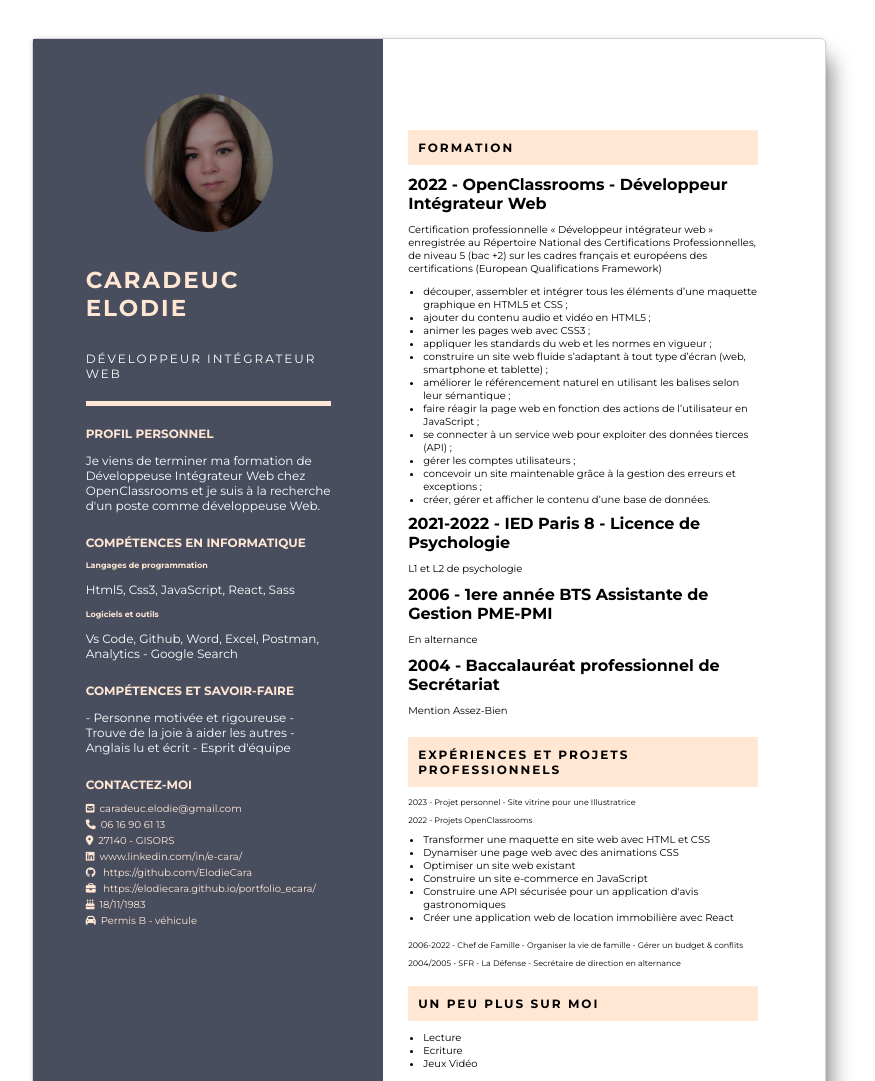
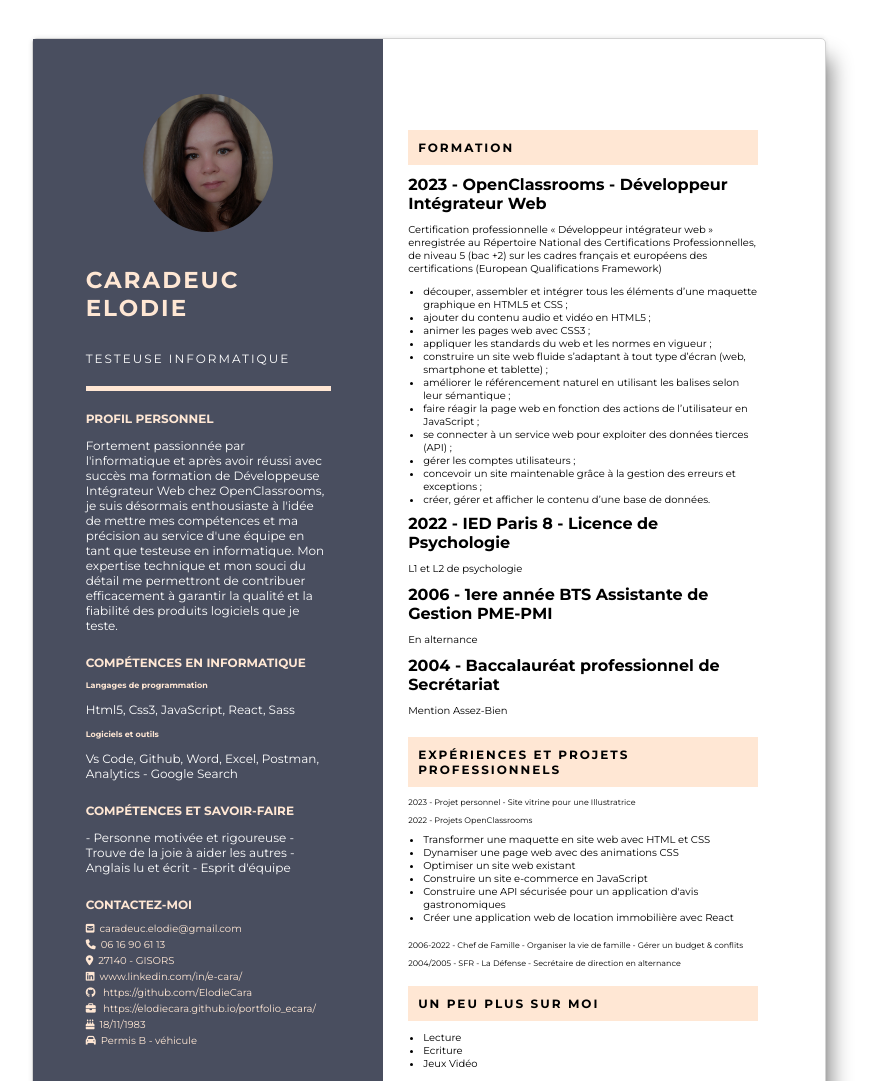
Before and after one commit to ElodieCara/cv-ecara, a plain HTML site: page index.html in a window 1280 px wide. Shown: the top 1081 px of the page, without its empty margins (211-1086 px from the left). Drawn offline with Linux system fonts and the light colour scheme.

Commit message:
Maj cv-testeur => commit first

```diff
--- a/index.html
+++ b/index.html
@@ -22,13 +22,12 @@
                     <img src="image/photoEC.jpg" alt="photo_Elodie_Cara_CV">
                 </div>
                 <h1 class="rang1__presentation__title">CARADEUC Elodie</h1>
-                <h2 class="rang1__presentation__poste">Développeur Intégrateur Web</h2>
+                <h2 class="rang1__presentation__poste">Testeuse informatique</h2>
             </div>
             <div class="rang1__profil">
                 <div class="rang1__profil-personnel">
                     <h2>Profil Personnel</h2>
-                    <p> Je viens de terminer ma formation de Développeuse Intégrateur Web chez OpenClassrooms
-                        et je suis à la recherche d'un poste comme développeuse Web.</p>
+                    <p> Fortement passionnée par l'informatique et après avoir réussi avec succès ma formation de Développeuse Intégrateur Web chez OpenClassrooms, je suis désormais enthousiaste à l'idée de mettre mes compétences et ma précision au service d'une équipe en tant que testeuse en informatique. Mon expertise technique et mon souci du détail me permettront de contribuer efficacement à garantir la qualité et la fiabilité des produits logiciels que je teste.</p>
                 </div>
                 <div class="rang1__profil-compétences">
                     <h2>Compétences en informatique</h2>
@@ -73,7 +72,7 @@
         <article class="rang2__formation">
             <section class="formation">
                 <h2 class="formation__title">Formation</h2>
-                <h4>2022 - OpenClassrooms - Développeur Intégrateur Web</h4>
+                <h4>2023 - OpenClassrooms - Développeur Intégrateur Web</h4>
                 <p>Certification professionnelle « Développeur intégrateur web »
                     enregistrée au Répertoire National des Certifications Professionnelles,
                     de niveau 5 (bac +2) sur les cadres français et européens des certifications
@@ -93,7 +92,7 @@
                     <li>concevoir un site maintenable grâce à la gestion des erreurs et exceptions ;</li>
                     <li>créer, gérer et afficher le contenu d’une base de données.</li>
                 </ul>
-                <h4>2021-2022 - IED Paris 8 - Licence de Psychologie</h4>
+                <h4>2022 - IED Paris 8 - Licence de Psychologie</h4>
                 <p> L1 et L2 de psychologie</p>
                 <h4>2006 - 1ere année BTS Assistante de Gestion PME-PMI </h4>
                 <p>En alternance</p>
```
